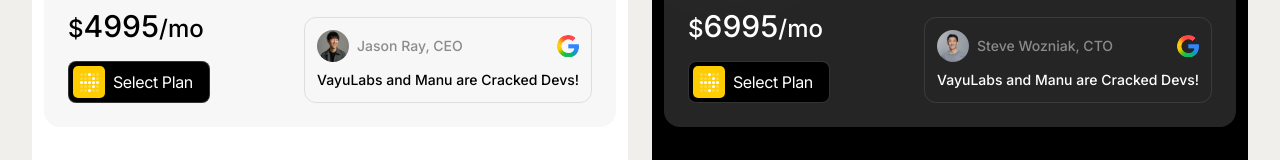
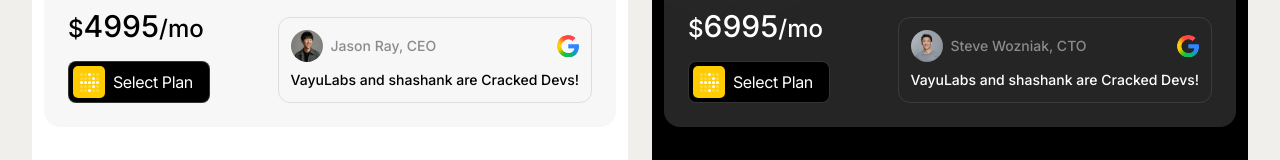
Before and after one commit to vayulabs-ai/home, a Next.js app: page /pricing in a window 1280 px wide. Shown: the part 568-728 px from the top of the page. Built offline with nearby package versions, Linux system fonts and the light colour scheme; no server answers; a web font is replaced by a local one.

Commit message:
text updated

```diff
--- a/components/faq/index.tsx
+++ b/components/faq/index.tsx
@@ -24,7 +24,7 @@
   {
     question: "What's a typical use case for your AI work?",
     answer:
-      "Document verification pipelines, workflow automation, LLM-powered search and extraction, AI-assisted decision dashboards, and intelligent routing systems. Not chatbots. Real operational automation that replaces manual hours.",
+      "Document verification pipelines, workflow automation, LLM-powered search and extraction, AI-assisted decision dashboards, and intelligent routing systems. Not chatbots. Real operational automation that replaces shashankal hours.",
   },
   {
     question: "Can you integrate with our existing stack?",
--- a/components/feedbacks/index.tsx
+++ b/components/feedbacks/index.tsx
@@ -11,21 +11,21 @@
 const data = [
   {
     quote:
-      "Working with Manu and his team was a masterclass in design engineering. They did not just create a website they built a high-performance, thoughtfully engineered product.",
+      "Working with shashank and his team was a masterclass in design engineering. They did not just create a website they built a high-performance, thoughtfully engineered product.",
     name: "Jack Hudson",
     role: "VP of Engineering, Cal.com",
     logo: "/logos/cal.webp",
   },
   {
     quote:
-      "Manu's team rapidly iterated with our stakeholders and delivered a thoughtful, usable product that exceeded expectations.",
+      "shashank's team rapidly iterated with our stakeholders and delivered a thoughtful, usable product that exceeded expectations.",
     name: "Priya Singh",
     role: "Product Manager, Google",
     logo: <GoogleLogo className="h-10 w-auto" />,
   },
   {
     quote:
-      "The collaboration and clarity from Manu's team made a significant impact on our roadmap.",
+      "The collaboration and clarity from shashank's team made a significant impact on our roadmap.",
     name: "Liam O'Connor",
     role: "Head of Design, Raycast",
     logo: <Raycast className="h-10 w-auto" />,
--- a/components/pricing/index.tsx
+++ b/components/pricing/index.tsx
@@ -26,7 +26,7 @@
     testimonial: {
       name: "Jason Ray",
       role: "CEO",
-      message: "VayuLabs and Manu are Cracked Devs!",
+      message: "VayuLabs and shashank are Cracked Devs!",
       avatar: "/avatar/avatar-1.webp",
       brand: <GoogleLogo />,
     },
@@ -56,7 +56,7 @@
     testimonial: {
       name: "Steve Wozniak",
       role: "CTO",
-      message: "VayuLabs and Manu are Cracked Devs!",
+      message: "VayuLabs and shashank are Cracked Devs!",
       avatar: "/avatar/avatar-2.webp",
       brand: <GoogleLogo />,
     },
```
